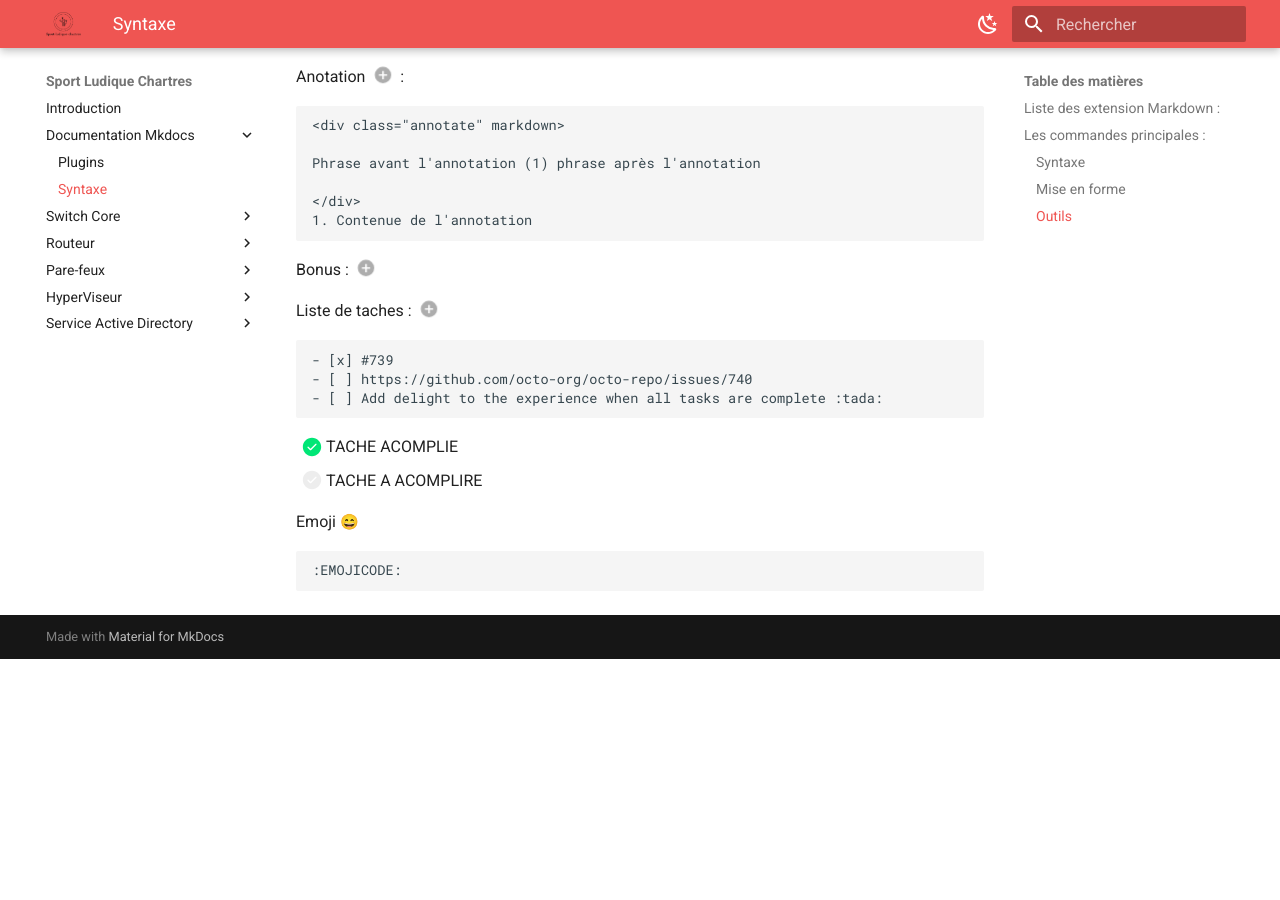
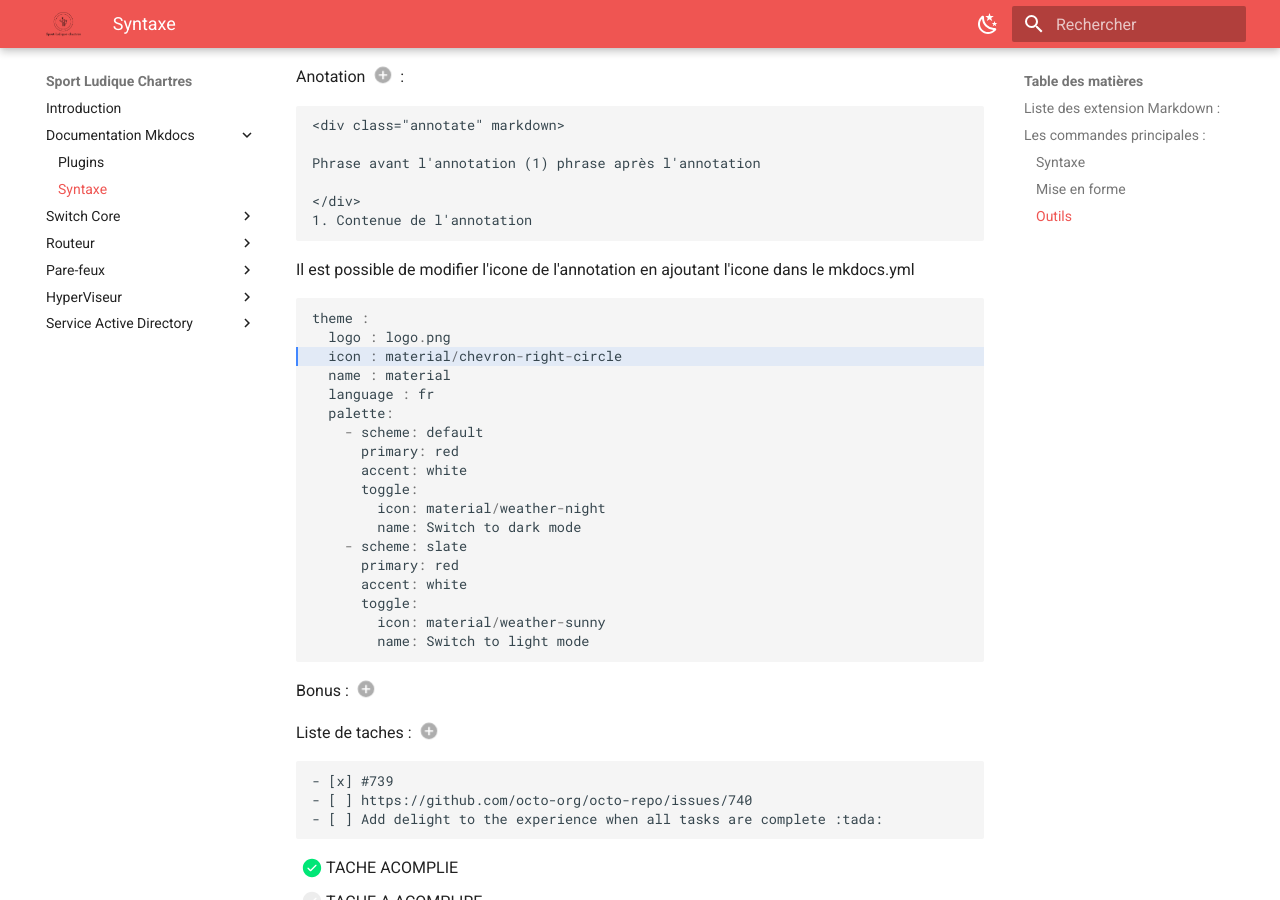
Before and after one commit to Sym-0ne/sport-ludique-Chartres, an MkDocs documentation site: the page built from docs/DocumentationMkdocs/Syntaxe/Syntaxe.md, in a window 1280 px wide and 900 px high, scrolled down 2693 px. Built offline with MkDocs 1.6.1 and Material for MkDocs 9.7.7, drawn with Linux system fonts in a browser that asks for light colours; emoji names are drawn with the system emoji font; before the commit the page ends 3352 px from its top, so only the background shows below that.

Commit message:
modif doc syntaxe mkdocs

````diff
--- a/docs/DocumentationMkdocs/Syntaxe/Syntaxe.md
+++ b/docs/DocumentationMkdocs/Syntaxe/Syntaxe.md
@@ -128,6 +128,27 @@ Phrase avant l'annotation (1) phrase après l'annotation
 </div>
 1. Contenue de l'annotation
 ```
+Il est possible de modifier l'icone de l'annotation en ajoutant l'icone dans le mkdocs.yml
+```python hl_lines="3"
+theme :
+  logo : logo.png
+  icon : material/chevron-right-circle
+  name : material
+  language : fr
+  palette:
+    - scheme: default
+      primary: red
+      accent: white
+      toggle:
+        icon: material/weather-night
+        name: Switch to dark mode
+    - scheme: slate
+      primary: red
+      accent: white
+      toggle:
+        icon: material/weather-sunny
+        name: Switch to light mode
+```
 <div class="annotate" markdown>
 
 Bonus : (1)
@@ -151,7 +172,12 @@ Liste de taches : (1)
 - [x] TACHE ACOMPLIE
 - [ ] TACHE A ACOMPLIRE
 
-Emoji :smile:
+<div class="annotate" markdown>
+Emoji :smile: (1)
+
+</div>
+
+1. Liste complète des emoji utilisables en markdown [:outbox_tray:](https://gist.github.com/rxaviers/7360908).
 ```
 :EMOJICODE:
 ```
````
